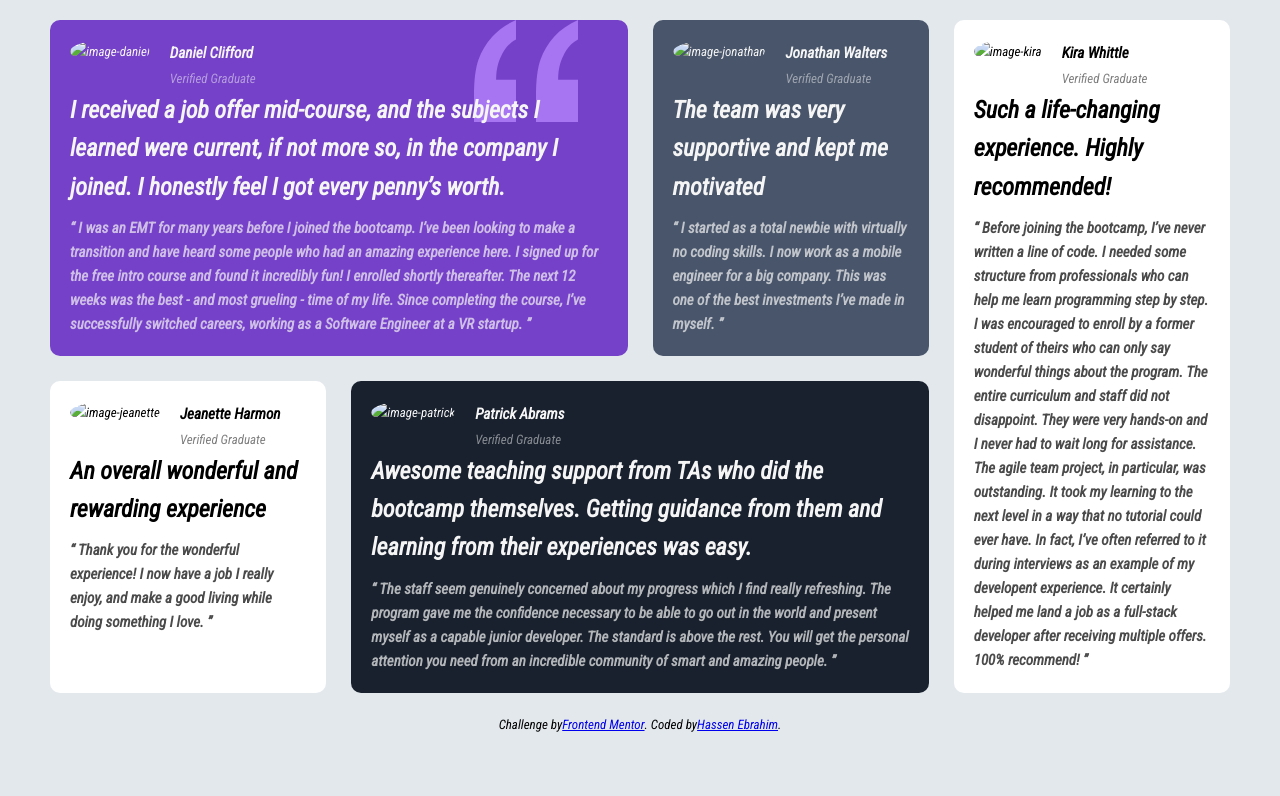
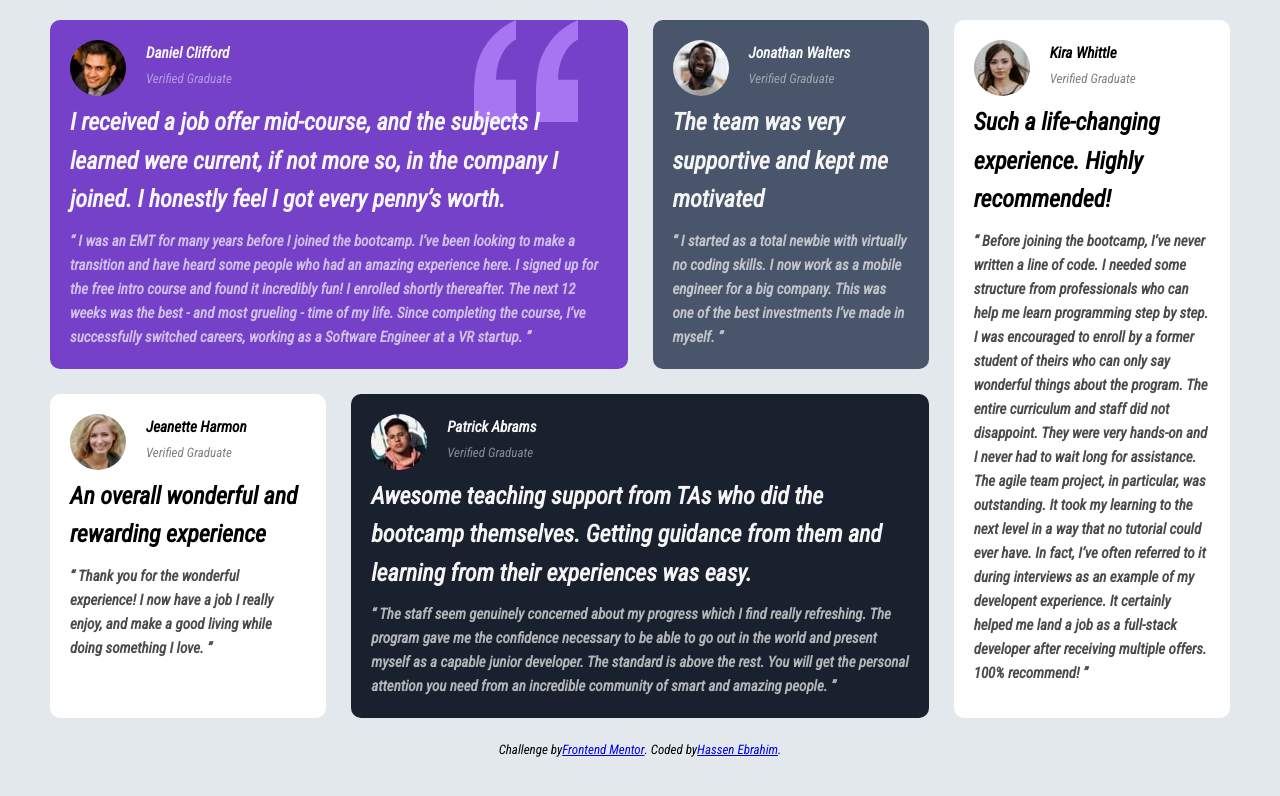
Before and after one commit to Hassenebrahim/testimonial_grid_section, a plain HTML site: page index.html in a window 1280 px wide. Drawn offline with Linux system fonts and the light colour scheme.

Commit message:
Update index.html

```diff
--- a/index.html
+++ b/index.html
@@ -18,7 +18,7 @@
         <div class="card purple">
           <header class="header">
             <figure>
-              <img class="card-image" src="/frontend mentor projects/testimonial grid section/images/image-daniel.jpg" alt="image-daniel">
+              <img class="card-image" src="images/image-daniel.jpg" alt="image-daniel">
             </figure>
             <div>
             <h3>Daniel Clifford</h3>
@@ -38,7 +38,7 @@
     <div class=" card grey ">
       <header class="header">
         <figure>
-          <img src="/frontend mentor projects/testimonial grid section/images/image-jonathan.jpg" alt="image-jonathan" class="card-image">
+          <img src="images/image-jonathan.jpg" alt="image-jonathan" class="card-image">
         </figure>
         <div>
         <h3>Jonathan Walters</h3>
@@ -53,7 +53,7 @@
     <div class=" card whitesmoke ">
       <header class="header">
         <figure>
-          <img src="/frontend mentor projects/testimonial grid section/images/image-jeanette.jpg" alt="image-jeanette" class="card-image">
+          <img src="images/image-jeanette.jpg" alt="image-jeanette" class="card-image">
         </figure>
         <div>
         <h3>Jeanette Harmon</h3>
@@ -67,7 +67,7 @@
     <div class=" card black-blue">
       <header class="header">
         <figure>
-          <img src="/frontend mentor projects/testimonial grid section/images/image-patrick.jpg" alt="image-patrick" class="card-image">
+          <img src="images/image-patrick.jpg" alt="image-patrick" class="card-image">
         </figure>
         <div>
         <h3>Patrick Abrams</h3>
@@ -83,7 +83,7 @@
     <div class=" card whitesmoke ">
       <header class="header">
         <figure>
-          <img src="/frontend mentor projects/testimonial grid section/images/image-kira.jpg" alt="image-kira" class="card-image">
+          <img src="images/image-kira.jpg" alt="image-kira" class="card-image">
         </figure>
         <div>
         <h3>Kira Whittle</h3>
```
